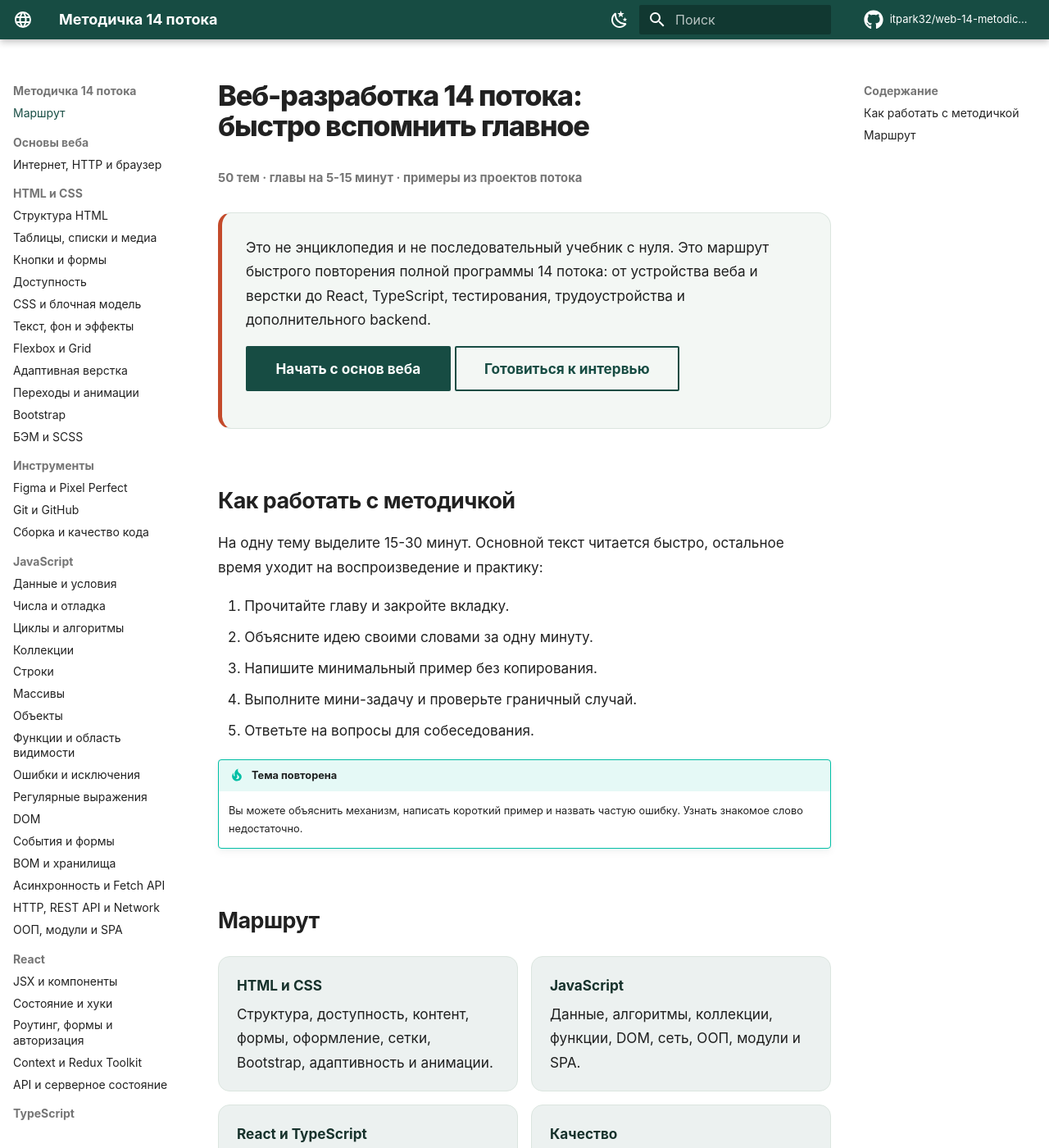
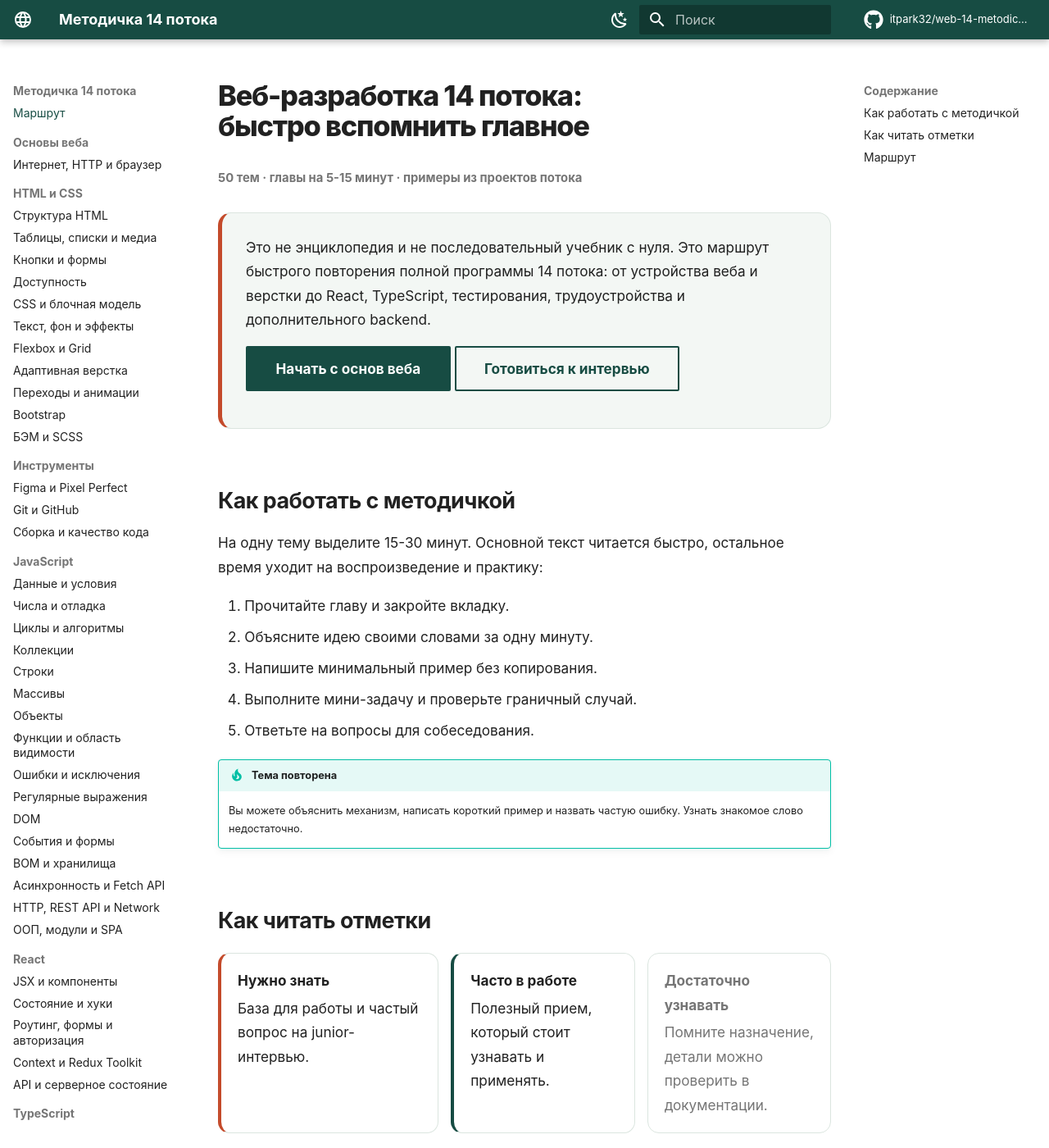
Before and after one commit to itpark32/web-14-metodichka, an MkDocs documentation site: the page built from docs/index.md, in a window 1280 px wide and 1400 px high. Shown: the whole window at 82% size. Built offline with MkDocs 1.6.1 and Material for MkDocs 9.7.7, drawn with Linux system fonts in a browser that asks for light colours; comment, search, counter and statistics services are not loaded.

Commit message:
Add priority guide to cohort 14 handbook

```diff
--- a/docs/index.md
+++ b/docs/index.md
@@ -24,6 +24,14 @@
 !!! tip "Тема повторена"
     Вы можете объяснить механизм, написать короткий пример и назвать частую ошибку. Узнать знакомое слово недостаточно.
 
+## Как читать отметки
+
+<div class="priority-grid">
+  <div class="priority-item priority-item--must"><strong>Нужно знать</strong>База для работы и частый вопрос на junior-интервью.</div>
+  <div class="priority-item priority-item--use"><strong>Часто в работе</strong>Полезный прием, который стоит узнавать и применять.</div>
+  <div class="priority-item priority-item--know"><strong>Достаточно узнавать</strong>Помните назначение, детали можно проверить в документации.</div>
+</div>
+
 ## Маршрут
 
 <div class="topic-grid">
--- a/docs/stylesheets/extra.css
+++ b/docs/stylesheets/extra.css
@@ -94,6 +94,13 @@
   color: var(--guide-ink);
 }
 
+.priority-grid {
+  display: grid;
+  grid-template-columns: 1.2fr 1fr 1fr;
+  gap: 0.75rem;
+  margin: 1rem 0 1.8rem;
+}
+
 .priority-item {
   padding: 0.9rem 1rem;
   border: 1px solid var(--guide-line);
@@ -155,6 +162,10 @@
     grid-template-columns: 1fr;
   }
 
+  .priority-grid {
+    grid-template-columns: 1fr;
+  }
+
   .route-card {
     padding: 1rem;
   }
```
